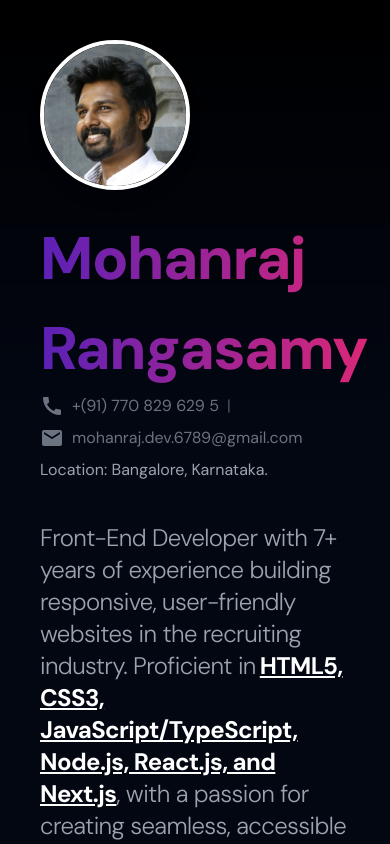
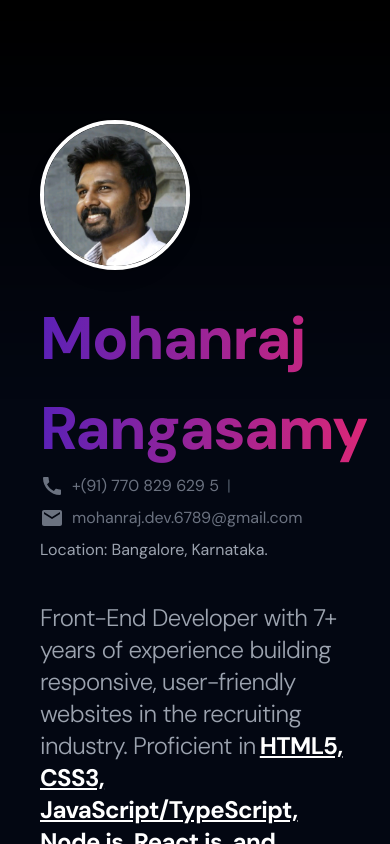
Before and after one commit to cra2ycoder/profile-app, a Next.js app: page / in a window 390 px wide. Shown: the top 844 px of the page. Built offline with nearby package versions, Linux system fonts and the light colour scheme.

Commit message:
responsive correction for app layout for clean ui

```diff
--- a/components/AppLayout.tsx
+++ b/components/AppLayout.tsx
@@ -4,7 +4,7 @@ type TAppLayoutProps = {
 
 export default function AppLayout(props: TAppLayoutProps) {
   return (
-    <main className="w-full h-[100%] m-auto flex flex-col w-4xl max-w-4xl">
+    <main className="w-full h-[100%] m-auto flex flex-col w-4xl max-w-4xl pt-20">
       {props.children}
     </main>
   )
```
